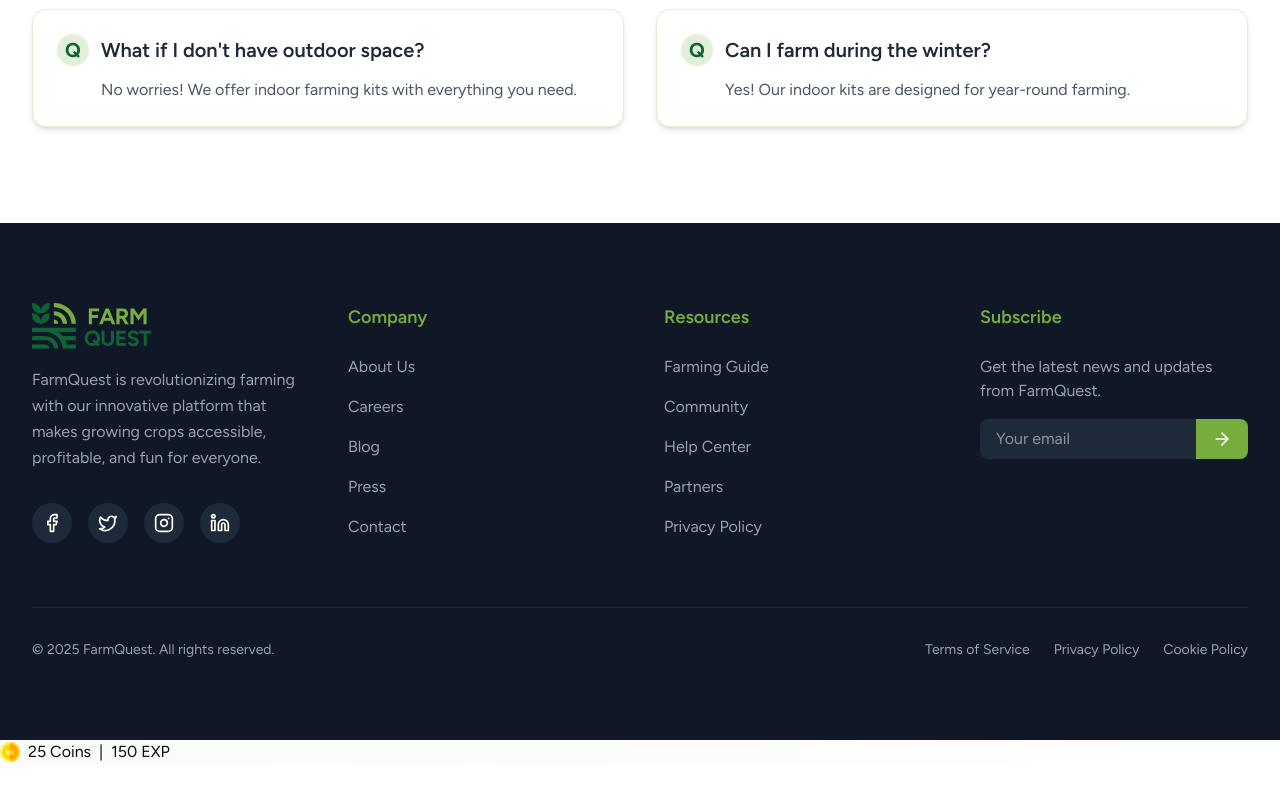
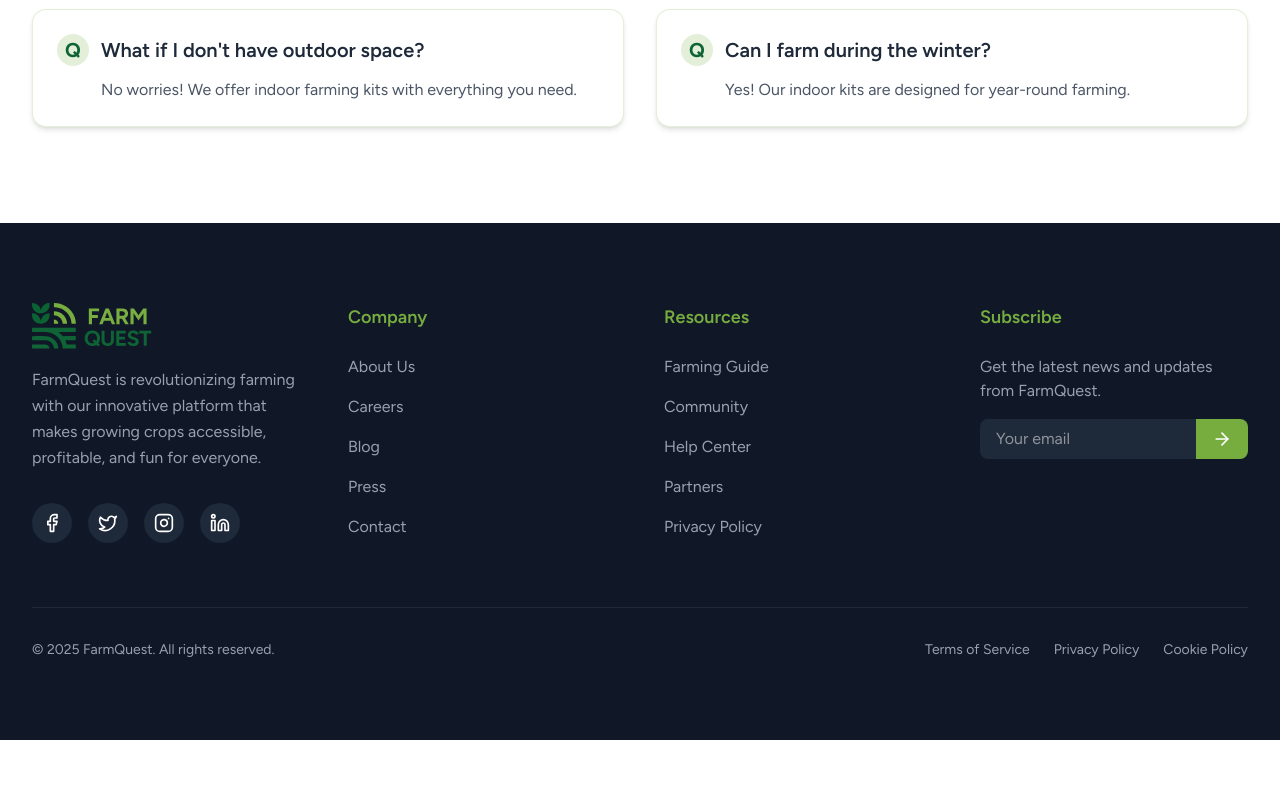
Before and after one commit to SooryaCodes/FarmQuestWeb, a Next.js app: page / in a window 1280 px wide. Shown: the part 4873-5673 px from the top of the page. Built offline with nearby package versions, Linux system fonts and the light colour scheme.

Commit message:
update user coin display in dashboard fix

```diff
--- a/src/app/page.tsx
+++ b/src/app/page.tsx
@@ -9,7 +9,6 @@ import { motion } from 'framer-motion';
 import dynamic from 'next/dynamic';
 import { useEffect, useState } from 'react';
 import Image from 'next/image';
-import UserPoints from "@/components/UserPoints";
 
 // Import BackgroundGrid with SSR disabled
 const BackgroundGrid = dynamic(
@@ -24,10 +23,7 @@ export default function Home() {
     setIsClient(true);
   }, []);
 
-  const userPoints = {
-    exp: 150,
-    coins: 25,
-  };
+
 
   return (
     <main className="min-h-screen bg-gradient-to-br from-[#77AD3F]/10 to-white overflow-x-hidden relative">
@@ -775,8 +771,7 @@ export default function Home() {
         </div>
       </div>
 
-      {/* User Points Section */}
-      <UserPoints exp={userPoints.exp} coins={userPoints.coins} />
+
     </main>
   );
 }
```
